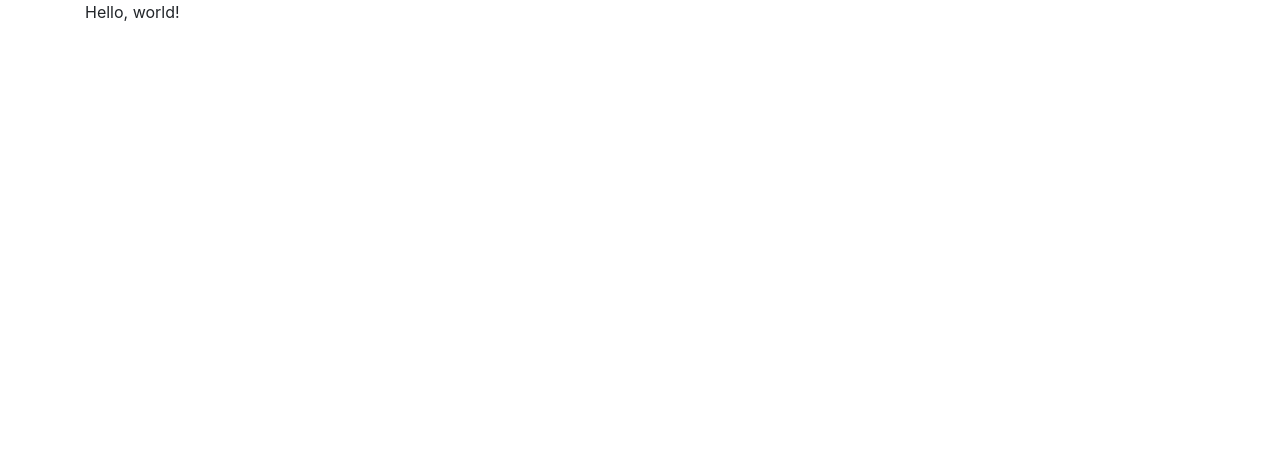
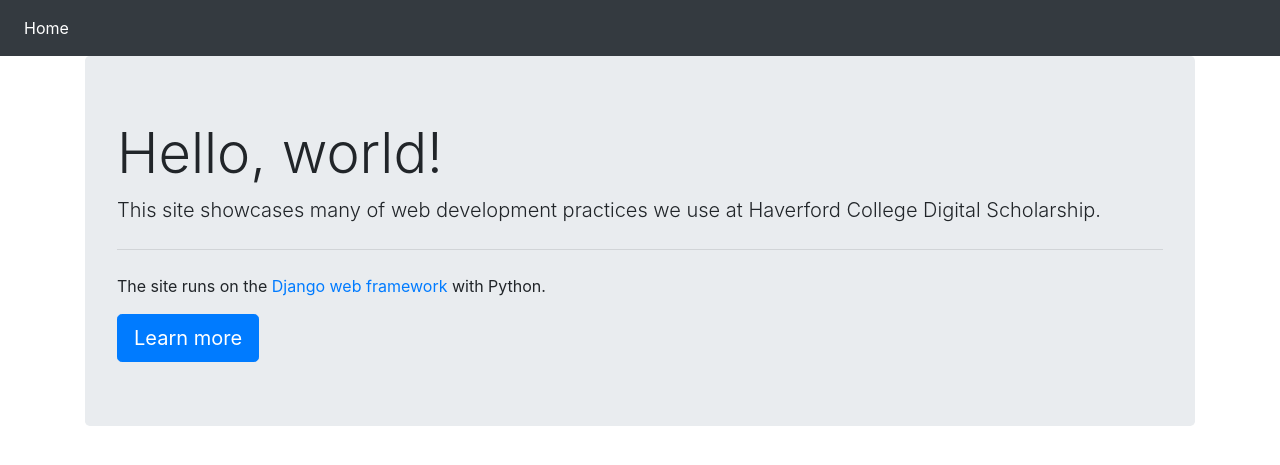
Before and after one commit to HCDigitalScholarship/django-showcase, a Django app: page / in a window 1280 px wide. Before the commit the part shown is almost empty. Shown: the top 465 px of the page. Run offline with Django 3.2, Linux system fonts and the light colour scheme; some libraries are stand-ins or nearby versions.

Commit message:
Better style on index page

```diff
--- a/django_showcase/templates/base.html
+++ b/django_showcase/templates/base.html
@@ -1,4 +1,6 @@
-<!-- This is the base template for the Django showcase site. -->
+<!-- This is the base template for the Django showcase site. It contains all
+the HTML boilerplate, plus the site's header so you don't have to rewrite it
+on every page. -->
 
 
 <html lang="en">
@@ -11,10 +13,22 @@
     <!-- Bootstrap 4.1 - a CSS framework -->
     <link rel="stylesheet" href="https://stackpath.bootstrapcdn.com/bootstrap/4.1.0/css/bootstrap.min.css" integrity="sha384-9gVQ4dYFwwWSjIDZnLEWnxCjeSWFphJiwGPXr1jddIhOegiu1FwO5qRGvFXOdJZ4" crossorigin="anonymous">
 
+    <!-- This block is for extra CSS and JS that other templates might use.
+         See index.html for an example. -->
     {% block extrahead %}
     {% endblock %}
   </head>
   <body>
+    <nav class="navbar navbar-expand navbar-dark bg-dark">
+      <div class="collapse navbar-collapse">
+        <ul class="navbar-nav mr-auto">
+          <li class="nav-item active">
+            <a class="nav-link" href="{% url 'index' %}">Home <span class="sr-only">(current)</span></a>
+          </li>
+        </ul>
+      </div>
+    </nav>
+
     <div class="container">
     {% block content %}{% endblock %}
     </div>
--- a/django_showcase/templates/index.html
+++ b/django_showcase/templates/index.html
@@ -1,5 +1,16 @@
 {% extends 'base.html' %}
 
+{% block extrahead %}
+{% endblock %}
+
 {% block content %}
-<p>Hello, world!</p>
+<div class="jumbotron">
+  <h1 class="display-4">Hello, world!</h1>
+  <p class="lead">This site showcases many of web development practices we use
+  at Haverford College Digital Scholarship.</p>
+  <hr class="my-4">
+  <p>The site runs on the <a href="https://djangoproject.com">Django web framework</a>
+  with Python.</p>
+  <a class="btn btn-primary btn-lg" href="#" role="button">Learn more</a>
+</div>
 {% endblock %}
```
